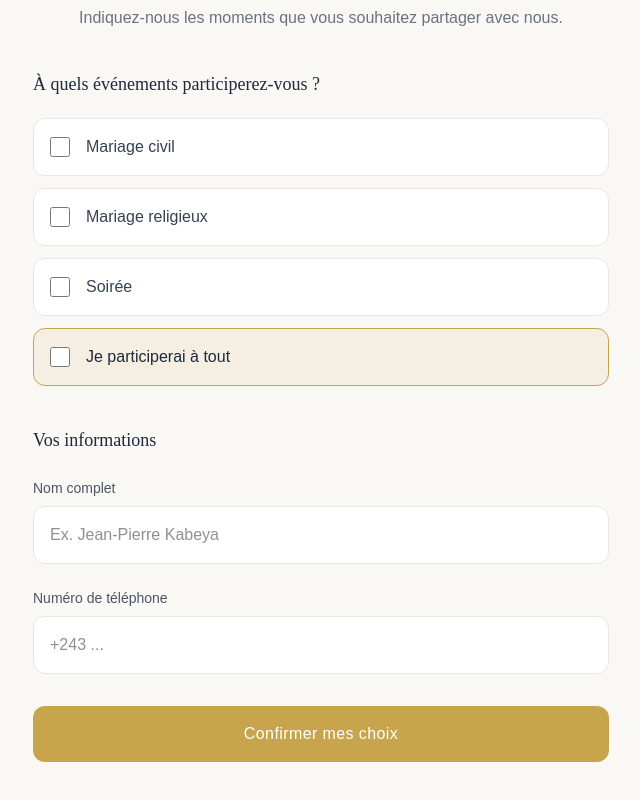
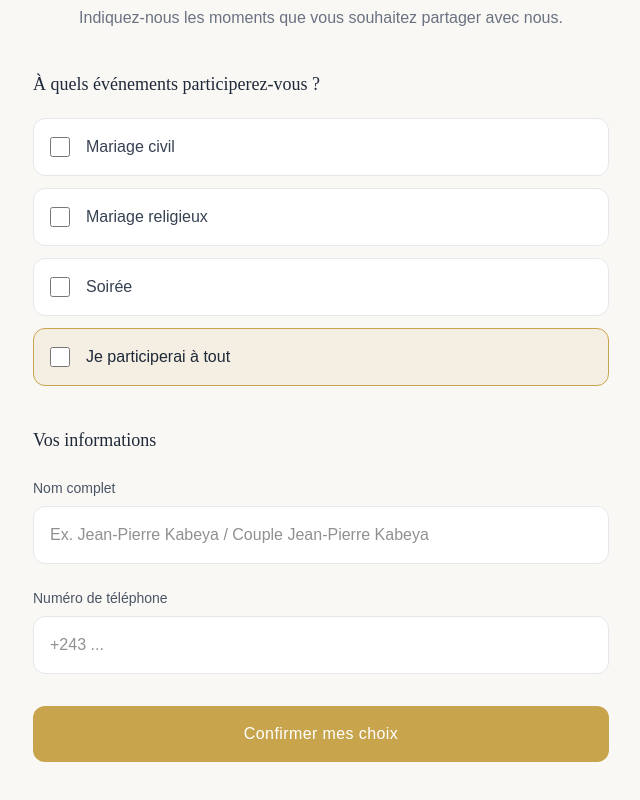
Before and after one commit to copyingcopying5-svg/invitation-mariage, a React (Vite) app: page / in a window 1280 px wide. Shown: the part 4248-5048 px from the top of the page, without its empty margins (319-959 px from the left). Built offline with nearby package versions, Linux system fonts and the light colour scheme.

Commit message:
Ajout changement

```diff
--- a/src/components/RSVP.jsx
+++ b/src/components/RSVP.jsx
@@ -226,7 +226,7 @@ function RSVP() {
                 type="text"
                 value={name}
                 onChange={(e) => setName(e.target.value)}
-                placeholder="Ex. Jean-Pierre Kabeya"
+                placeholder="Ex. Jean-Pierre Kabeya / Couple Jean-Pierre Kabeya"
                 className="
                   w-full
                   px-4
```
